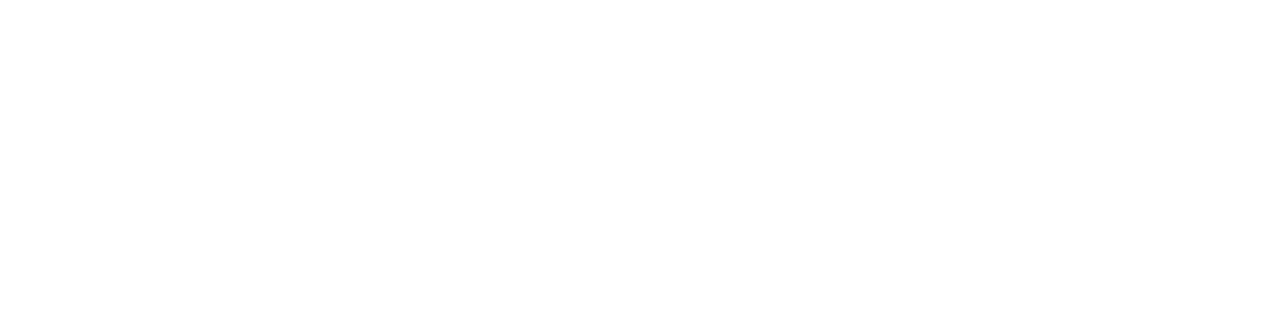
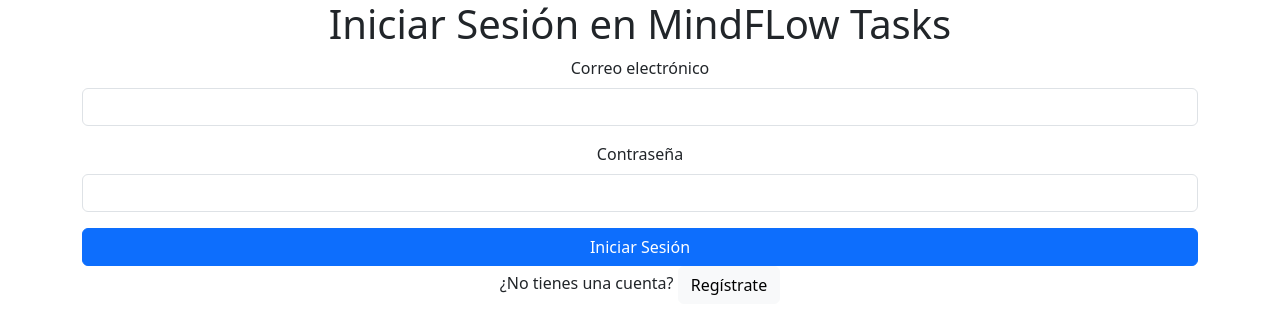
Before and after one commit to pinillajuanes/CRUD-Firebase-ReactJS, a React (Create React App) app: page /login in a window 1280 px wide. Before the commit this address had no page. Shown: the top 334 px of the page. Built offline with nearby package versions, Linux system fonts and the light colour scheme.

Commit message:
Agrega vista login

```diff
--- a/src/App.js
+++ b/src/App.js
@@ -4,6 +4,7 @@
 import Edit from './components/Edit';
 import Home from './components/Home';
 import Register from './components/Register';
+import Login from './components/Login';
 
 import { BrowserRouter, Route, Routes} from 'react-router-dom';
 
@@ -14,6 +15,7 @@
         <Routes>
           <Route path="/" element={<Home />} />
           <Route path="/register" element={<Register />} />
+          <Route path="/login" element={<Login />} />
           <Route path="/showall" element={<Show />} />
           <Route path="/create" element={<Create />} />
           <Route path="/edit/:id" element={<Edit />} />
--- a/src/components/Home.js
+++ b/src/components/Home.js
@@ -6,6 +6,9 @@
     <div className='container'>
       <div className='row'>
         <Link to={`/register`} className='btn btn-light'>Registrarse</Link>
+        <h1>MindFlow Tasks</h1>
+        <h3>Descubre la armonía entre tu mente y tus tareas con MindFlow Tasks. Simplifica tu día, encuentra el flujo perfecto y eleva tu productividad a nuevas alturas.</h3>
+        <p>Con herramientas diseñadas para nutrir tu creatividad, MindFlow Tasks es tu compañero ideal para gestionar tus actividades diarias de manera serena y eficiente. Transforma la gestión de tareas en una experiencia tranquila y fluida. ¡Regístrate hoy y deja que tu productividad fluya con facilidad!</p>
       </div>
     </div>
   )
--- /dev/null
+++ b/src/components/Login.js
@@ -0,0 +1,70 @@
+// Importa las funciones necesarias de Firebase
+import React, { useState } from 'react';
+import { useNavigate, Link } from 'react-router-dom';
+import { signInWithEmailAndPassword } from 'firebase/auth';
+import { auth } from '../firebaseConfig/firebase';
+
+const Login = () => {
+  const [email, setEmail] = useState('');
+  const [password, setPassword] = useState('');
+  const navigate = useNavigate();
+
+  const handleLogin = async (e) => {
+    e.preventDefault();
+
+    try {
+      // Intenta iniciar sesión con el correo electrónico y la contraseña proporcionados
+      await signInWithEmailAndPassword(auth, email, password);
+
+      console.log('Inicio de sesión exitoso');
+      navigate('/showall'); // Redirige a la página después del inicio de sesión
+    } catch (error) {
+      console.error('Error al iniciar sesión', error.message);
+    }
+  };
+
+  return (
+    <div className='container'>
+      <div className='row'>
+        <div className='col'>
+          <h1 className='text-center'>Iniciar Sesión en MindFLow Tasks</h1>
+
+          <form onSubmit={handleLogin}>
+            <div className='mb-3'>
+              <label className='form-label'>Correo electrónico</label>
+              <input
+                type='text'
+                className='form-control'
+                value={email}
+                onChange={(e) => setEmail(e.target.value)}
+              />
+            </div>
+
+            <div className='mb-3'>
+              <label className='form-label'>Contraseña</label>
+              <input
+                type='password'
+                className='form-control'
+                value={password}
+                onChange={(e) => setPassword(e.target.value)}
+              />
+            </div>
+
+            <div className='d-grid gap-2'>
+              <button type='submit' className='btn btn-primary'>
+                Iniciar Sesión
+              </button>
+            </div>
+          </form>
+
+          ¿No tienes una cuenta?{' '}
+          <Link to={`/register`} className='btn btn-light'>
+            Regístrate
+          </Link>
+        </div>
+      </div>
+    </div>
+  );
+};
+
+export default Login;
--- a/src/components/Register.js
+++ b/src/components/Register.js
@@ -1,5 +1,5 @@
 import React, {useState} from 'react'
-import { useNavigate } from 'react-router-dom'
+import { useNavigate, Link} from 'react-router-dom'
 import { collection, addDoc } from 'firebase/firestore'
 import { db } from '../firebaseConfig/firebase'
 
@@ -12,7 +12,7 @@
   const addUser = async (e) => {
     e.preventDefault()
     await addDoc(usuariosCollecion, {
-      NombreUsuario: nombre, CorreoElectronico: email, Contrasena: contrasena})
+      username: nombre, email: email, password: contrasena})
     navigate('/showall')
   }
   return (
@@ -59,6 +59,7 @@
               </button>
             </div>
           </form>
+          Ya tienes una cuenta? <Link to={`/login`} className='btn btn-light'>Inicia sesión</Link>
         </div>
       </div>
     </div>
--- a/src/firebaseConfig/firebase.js
+++ b/src/firebaseConfig/firebase.js
@@ -1,5 +1,6 @@
 // Import the functions you need from the SDKs you need
 import { initializeApp } from "firebase/app";
+import { getAuth } from 'firebase/auth';
 import { getFirestore } from "firebase/firestore";
 // TODO: Add SDKs for Firebase products that you want to use
 // https://firebase.google.com/docs/web/setup#available-libraries
@@ -16,5 +17,7 @@
 
 // Initialize Firebase
 const app = initializeApp(firebaseConfig);
+const auth = getAuth(app);
+const db = getFirestore(app);
 
-export const db = getFirestore(app);
+export { auth, db };
```
